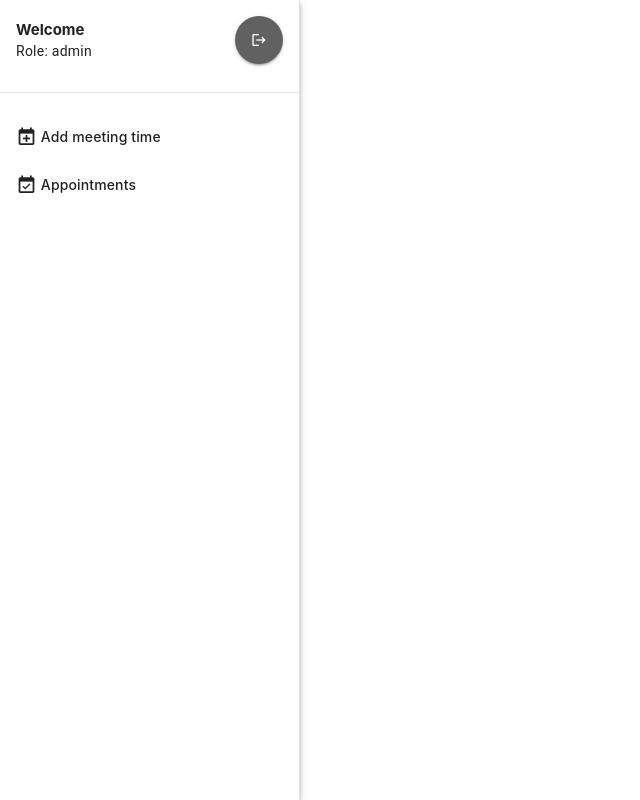
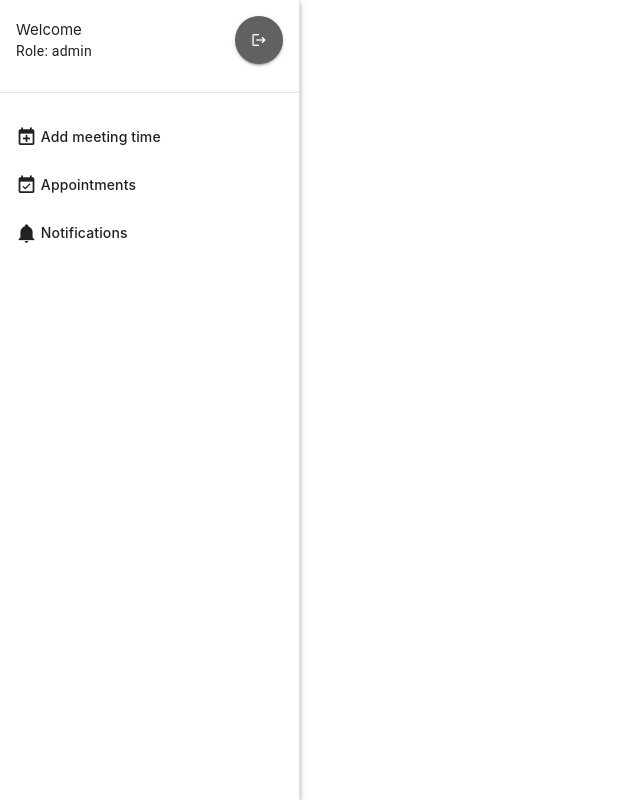
Before and after one commit to Hamedtgh7/booking_front, a Vue app: page /dashboard in a window 1280 px wide. Shown: the whole page, without its empty margins (0-640 px from the left). Built offline with nearby package versions, Linux system fonts and the light colour scheme; sample sign-in values are in the browser's storage; the HTML template or start-up script is replaced by a standard one.

Commit message:
phase2 add notification

```diff
--- a/src/components/Sidebar.vue
+++ b/src/components/Sidebar.vue
@@ -5,9 +5,9 @@
         <v-row class="pa-4 align-center">
             <v-col class="d-flex align-center">
                 <div>
-                <div class="font-weight-bold">Welcome {{ name }}</div>
-                <div class="text-body-2">Role: {{ role }}</div>
-            </div>
+                    <div>Welcome {{ name }}</div>
+                    <div class="text-body-2">Role: {{ role }}</div>
+                </div>
             </v-col>
 
             <v-col class="text-right">
@@ -56,6 +56,7 @@ const sidebarItems=computed(()=>{
         [
             {'title':"Add meeting time",route:{'name':'slots'},icon:'mdi-calendar-plus'},
             {'title':'Appointments',route:{'name':'appointment'},icon:'mdi-calendar-check'},
+            {'title':'Notifications',route:{'name':'notification'},icon:'mdi-bell'}
         ] :
         [
             {'title':'Schedules',route:{'name':'admins'},icon:'mdi-calendar-clock'},
--- a/src/components/appointment/appointment.vue
+++ b/src/components/appointment/appointment.vue
@@ -55,7 +55,7 @@
 
 <script setup>
 import { useApoointmentStore } from '@/stores/appointment';
-import { onMounted, ref } from 'vue';
+import { computed, onMounted, ref } from 'vue';
 import { format } from 'date-fns';
 
 const appointmentStore=useApoointmentStore()
@@ -72,9 +72,10 @@ onMounted(()=>{
     isAdmin.value=localStorage.getItem('role')==='admin'
 })
 
-const statusOptions= isAdmin.value
+const statusOptions= computed(()=>isAdmin.value
     ? ['pending','confirmed','canceled']
     : ['pending','canceled']
+)
 
 const updateStatus =async(id,status)=>{
     await appointmentStore.changeStatus(id,status)
--- a/src/components/client/Admins.vue
+++ b/src/components/client/Admins.vue
@@ -10,7 +10,7 @@
             <v-divider />
         </v-col>
 
-        <v-col v-for="admin in clientStore.admins" :key="admin.id" cols="12" class="mb-4" >
+        <v-col v-for="admin in clientStore.admins" :key="admin.id" cols="12" md="4" class="mb-4" >
             <v-card class="rounded-lg elevation-2" hover @click="handleAdminClick(admin.id)">
 
                 <v-card-title class="d-flex align-center justify-space-between">
--- a/src/components/notification/notification.vue
+++ b/src/components/notification/notification.vue
@@ -1,37 +1,113 @@
 <template>
-    <v-container  style="min-height:100vh;width: 450px">
-        <v-card>
-            <v-card-title>Notifications</v-card-title>
-            <v-card-text>
-                <v-list>
-                    <v-list-item v-if="notificationStore.notifications.length === 0">
-                        <v-list-item-title>No notifications</v-list-item-title>
-                    </v-list-item>
-                    <v-list-item v-for="(notification, index) in notificationStore.notifications" :key="index">
-                        <v-list-item-title>
+  <v-container class="d-flex justify-center align-center mt-4" style="width: 100vw;">
+    <v-card elevation="3">
+            <v-card-title class="d-flex justify-space-between align-center px-4">
+                <span class="text-h6 font-weight-bold">Notifications</span>
+                <v-btn icon @click="notificationStore.getNotifications()" variant="text">
+                    <v-icon size="24">mdi-refresh</v-icon>
+                </v-btn>
+            </v-card-title>
+
+            <v-divider />
+
+            <v-card-text class="py-2">
+                <v-list v-if="notificationStore.notifications.length > 0" class="py-0">
+
+                    <v-list-item v-for="(notification,index) in notificationStore.notifications" :key="notification.id"
+                                :class="{ 'bg-yellow-lighten-4': !notification.read_at }"
+                                @click="openDialog(notification)">
+
+                                <template v-slot:propend>
+                                    <v-icon :color="notification.read_at ? 'grey' : 'red'" size="24">
+                                        {{ notification.read_at ? 'mdi-bell-check' : 'mdi-bell-ring' }}
+                                    </v-icon>
+                                </template>
+
+                        <v-list-item-title class="font-weight-medium text-body-1">
                             {{ notification.title }}
                         </v-list-item-title>
-                        <v-list-item-subtitle style="white-space: normal; word-wrap: break-word; overflow-wrap: break-word;">
+                        <v-list-item-subtitle class="text-body-2 text-grey-darken-1">
                             {{ notification.message }}
                         </v-list-item-subtitle>
+
+                        <template v-slot:append>
+                            <v-chip v-if="notification.read_at" size="small" color="blue-lighten-2" label>
+                                Read
+                            </v-chip>
+
+                            <v-hover v-if="!notification.read_at" v-slot:default="{isHovering}">
+                                <v-btn icon size="small" :color="isHovering ? 'blue-darken-2' : 'blue'"
+                                    @click="notificationStore.markAsRead(notification.id)">
+                                <v-icon>
+                                    mdi-eye-check-outline
+                                </v-icon>
+                            </v-btn>
+                            </v-hover>
+
+                        </template>
+                        <v-divider v-if="index !== notificationStore.notifications.length - 1"></v-divider>
+
                     </v-list-item>
                 </v-list>
+
+                <v-alert v-else type="info" variant="tonal" class="text-center"> No notifications</v-alert>
             </v-card-text>
         </v-card>
+
+        <v-dialog v-model="dialog">
+            <v-card>
+                <v-card-title class="text-h6 font-weight-bold">
+                    {{ selectedNotification?.title }}
+                </v-card-title>
+
+                <v-divider />
+
+                <v-card-text class="text-body-1">
+                    {{ selectedNotification.message }}
+                </v-card-text>
+
+                <v-divider />
+
+                <v-card-actions class="d-flex justify-end">
+                    <v-btn color="blue-darken-1" variant="text" @click="dialog=false">
+                        Close
+                    </v-btn>
+                </v-card-actions>
+            </v-card>
+        </v-dialog>
+
     </v-container>
 </template>
 
 <script setup>
 import { useNotificationStore } from '@/stores/notification';
-import { onMounted } from 'vue';
+import { onMounted, ref } from 'vue';
 
 const notificationStore = useNotificationStore();
+const dialog=ref(false)
+const selectedNotification=ref(null)
+
 
 onMounted(() => {
     notificationStore.getNotifications();
 });
+
+const openDialog=(notification)=>{
+    selectedNotification.value=notification
+    dialog.value=true
+
+    if(!notification.read_at){
+        notification.markAsRead(notification.id)
+    }
+}
 </script>
 
 <style scoped>
 
 </style>
+
+<style scoped>
+.bg-yellow-lighten-4 {
+  background-color: #fff3cd !important;
+}
+</style>
--- a/src/services/notification/index.ts
+++ b/src/services/notification/index.ts
@@ -3,5 +3,9 @@ import api from "@/plugins/api";
 export const notificationService={
     async get(){
         return await api.get('/notifications')
+    },
+
+    async update(id:number){
+        return await api.put(`/notifications/${id}`)
     }
 }
--- a/src/stores/notification/index.ts
+++ b/src/stores/notification/index.ts
@@ -2,22 +2,40 @@ import { notificationService } from "@/services/notification";
 import { defineStore } from "pinia";
 import { ref } from "vue";
 
+interface Notification{
+    id:number,
+    title:string,
+    message:string,
+    read_at:string|null,
+    created_at:string
+}
 
 export const useNotificationStore=defineStore('notification',()=>{
-    const notifications=ref([])
+    const notifications=ref<Notification[]>([])
 
     async function getNotifications() {
        return await notificationService.get().then(response=>{
-        console.log('sdfsdfsdfsdf',response)
-        notifications.value=response.data
+        notifications.value=response.data.data
        }).catch(error=>{
         console.log('Error',error.response.data)
         return error
        })
     }
 
+    async function markAsRead(id:number) {
+        return await notificationService.update(id).then(response=>{
+            notifications.value=notifications.value.map(notif=>
+                notif.id===id?{...notif,read_at:new Date().toISOString()}:notif
+            )
+        }).catch(error=>{
+            console.log('Error',error.response.data)
+            return error
+        })
+    }
+
     return {
         notifications,
-        getNotifications
+        getNotifications,
+        markAsRead
     }
 })
```
